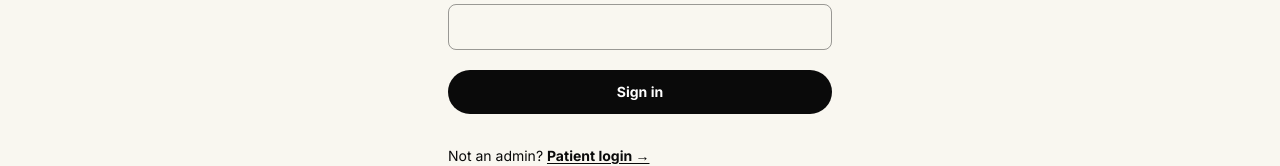
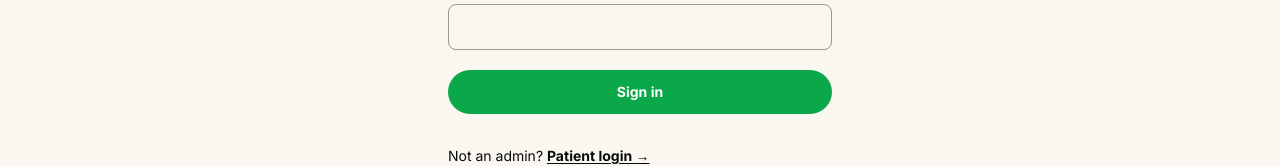
Before and after one commit to grovershospital/grovers-frontend, a React (Vite) app in the folder feg/: page /admin/login in a window 1280 px wide. Shown: the part 443-609 px from the top of the page. Built offline with nearby package versions, Linux system fonts and the light colour scheme; no server answers.

Commit message:
updated the sign in pages for the admin and patient

```diff
--- a/feg/src/components/admin/AdminLogin.tsx
+++ b/feg/src/components/admin/AdminLogin.tsx
@@ -1,6 +1,7 @@
 import { useState } from "react";
 import type { FormEvent } from "react";
 import { Link, useLocation, useNavigate } from "react-router-dom";
+import {Loader2} from 'lucide-react';
 import FormField from "../../ui/FormField";
 import { useAuth } from "../../contexts/AuthContext";
 import { ApiError } from "../../lib/api";
@@ -72,9 +73,12 @@ export default function AdminLogin() {
                     <button
                         type="submit"
                         disabled={submitting}
-                        className="inline-flex w-full items-center justify-center rounded-full bg-brand-ink px-8 py-3 text-sm font-semibold text-white transition-colors hover:bg-brand-blue focus-visible:outline focus-visible:outline-2 focus-visible:outline-offset-2 focus-visible:outline-brand-ink disabled:opacity-60"
+                        className="inline-flex w-full items-center justify-center gap-2 rounded-full bg-brand-green px-8 py-3 text-sm font-semibold text-white transition-colors hover:bg-brand-blue focus-visible:outline focus-visible:outline-2 focus-visible:outline-offset-2 focus-visible:outline-brand-green disabled:opacity-60"
                     >
-                        {submitting ? "Signing in…" : "Sign in"}
+                        {submitting && (
+                            <Loader2 className="h-4 w-4 animate-spin" strokeWidth={2.5} aria-hidden="true" />
+                        )}
+                        Sign in
                     </button>
 
                     {error && (
--- a/feg/src/pages/Login.tsx
+++ b/feg/src/pages/Login.tsx
@@ -1,6 +1,7 @@
 import { useState } from "react";
 import type { FormEvent } from "react";
 import { Link, useLocation, useNavigate } from "react-router-dom";
+import {Loader2} from 'lucide-react';
 import FormField from "../ui/FormField";
 import { useAuth } from "../contexts/AuthContext";
 import { ApiError } from "../lib/api";
@@ -83,9 +84,12 @@ export default function Login() {
                     <button
                         type="submit"
                         disabled={submitting}
-                        className="inline-flex w-full items-center justify-center rounded-full bg-brand-green px-8 py-3 text-sm font-semibold text-white transition-colors hover:bg-brand-blue focus-visible:outline focus-visible:outline-2 focus-visible:outline-offset-2 focus-visible:outline-brand-green disabled:opacity-60"
+                        className="inline-flex w-full items-center justify-center gap-2 rounded-full bg-brand-green px-8 py-3 text-sm font-semibold text-white transition-colors hover:bg-brand-blue focus-visible:outline focus-visible:outline-2 focus-visible:outline-offset-2 focus-visible:outline-brand-green disabled:opacity-60"
                     >
-                        {submitting ? "Signing in…" : "Sign in"}
+                        {submitting && (
+                            <Loader2 className="h-4 w-4 animate-spin" strokeWidth={2.5} aria-hidden="true" />
+                        )}
+                        Sign in
                     </button>
 
                     {error && (
```
